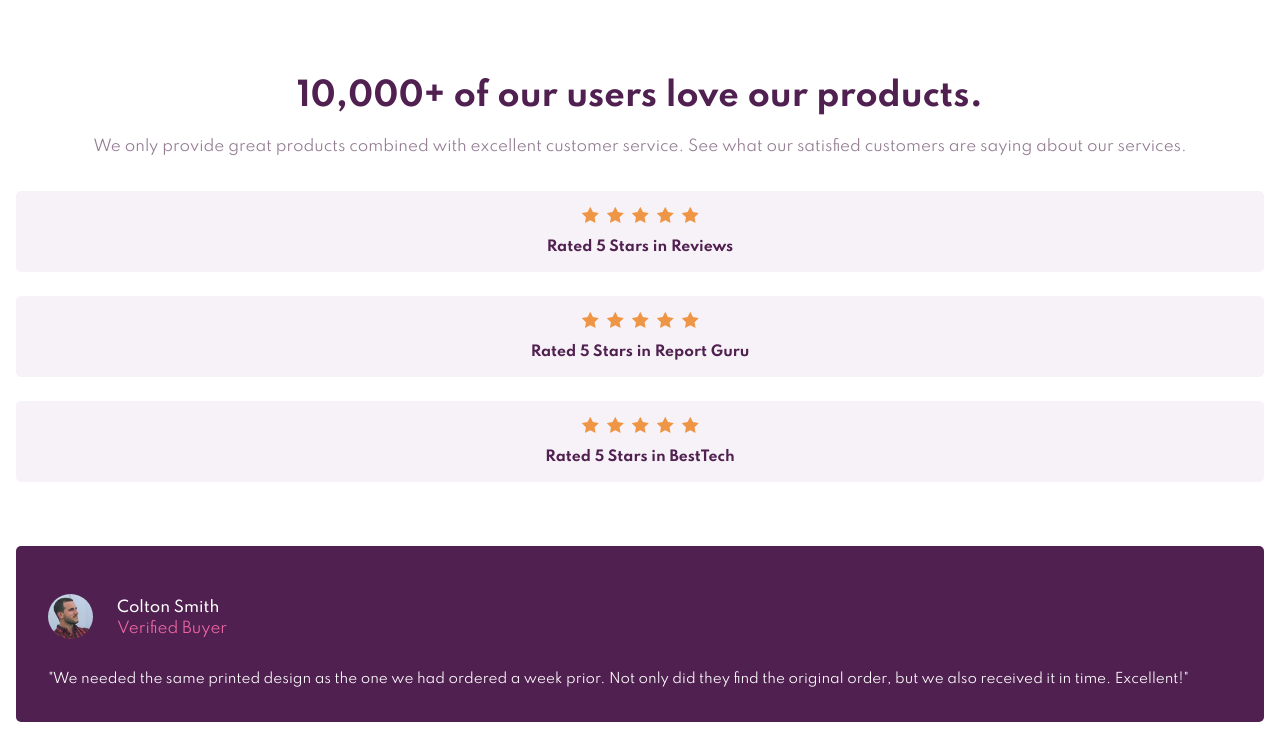
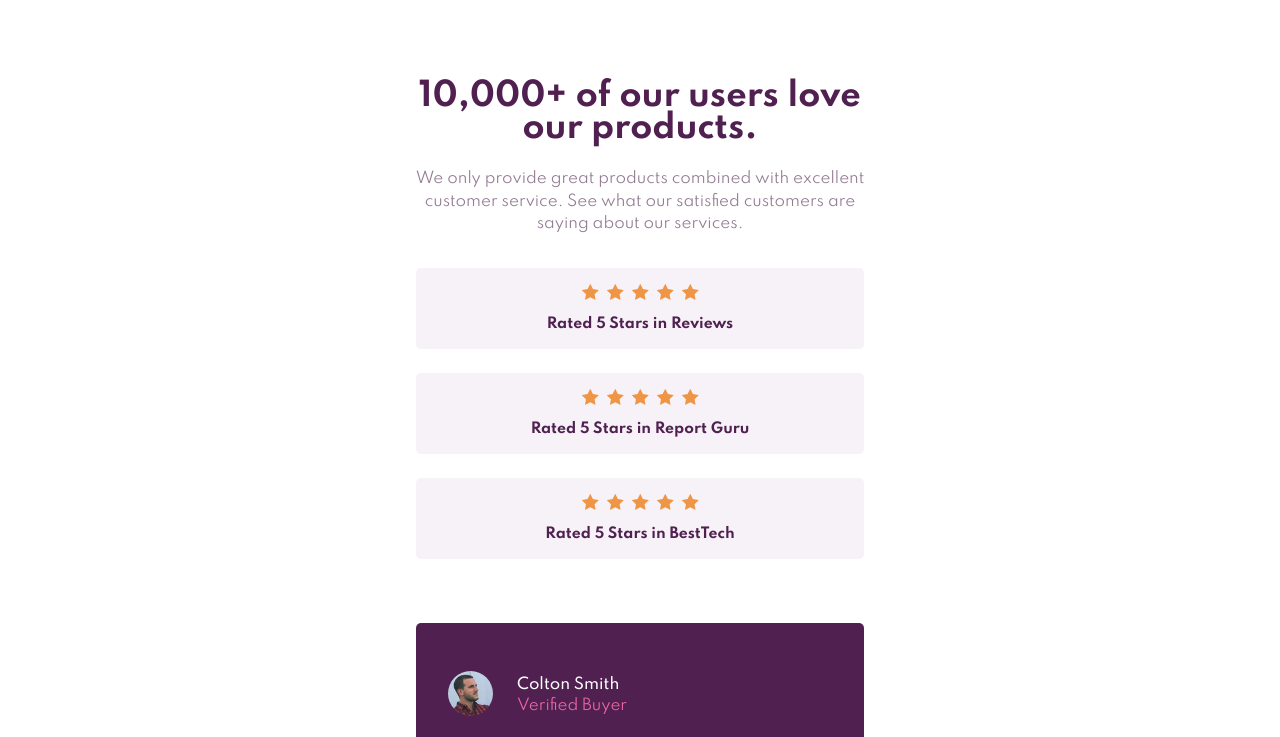
Before and after one commit to Norwyx/social-proof-section, a plain HTML site: page index.html in a window 1280 px wide. Shown: the top 737 px of the page. Drawn offline with Linux system fonts and the light colour scheme.

Commit message:
Fixed elements width to make it more responsive

```diff
--- a/index.html
+++ b/index.html
@@ -21,7 +21,7 @@
         </p>
       </div>
       <div class="top__ratings flex column">
-        <div class="ratings__block rating-1">
+        <div class="ratings__block rating-1 flex center column">
           <div class="block__stars flex center">
             <img class="stars--icon" src="images/icon-star.svg" alt="Star icon">
             <img class="stars--icon" src="images/icon-star.svg" alt="Star icon">
@@ -33,7 +33,7 @@
             Rated 5 Stars in Reviews
           </p>
         </div>
-        <div class="ratings__block rating-2">
+        <div class="ratings__block rating-2 flex center column">
           <div class="block__stars flex center">
             <img class="stars--icon" src="images/icon-star.svg" alt="Star icon">
             <img class="stars--icon" src="images/icon-star.svg" alt="Star icon">
@@ -45,7 +45,7 @@
             Rated 5 Stars in Report Guru
           </p>
         </div>
-        <div class="ratings__block rating-3">
+        <div class="ratings__block rating-3 flex center column">
           <div class="block__stars flex center">
             <img class="stars--icon" src="images/icon-star.svg" alt="Star icon">
             <img class="stars--icon" src="images/icon-star.svg" alt="Star icon">
--- a/style.css
+++ b/style.css
@@ -34,6 +34,7 @@ body {
 }
 
 .center {
+    display: flex;
     justify-content: center;
     align-items: center;
 }
@@ -56,14 +57,20 @@ body {
 }
 
 .text--title {
+    max-width: 30rem;
+    width: 100%;
     font-size: 2rem;
     line-height: 1;
     color: var(--very-dark-magenta);
+    margin: auto;
 }
 
 .text--subtitle {
+    max-width: 30rem;
+    width: 100%;
     line-height: 1.5;
     color: var(--dark-grayish-magenta);
+    margin: auto;
 }
 
 .top__ratings {
@@ -71,10 +78,12 @@ body {
 }
 
 .ratings__block {
+    max-width: 28rem;
+    width: 100%;
     background-color: var(--light-grayish-magenta);
-    text-align: center;
     border-radius: 5px;
     padding: 1rem 0;
+    margin: auto;
 }
 
 .block__stars {
@@ -93,8 +102,11 @@ body {
 }
 
 .reviews__block {
+    max-width: 28rem;
+    width: 100%;
     background-color: var(--very-dark-magenta);
     border-radius: 5px;
+    margin: auto;
 }
 
 .block__user {
```
